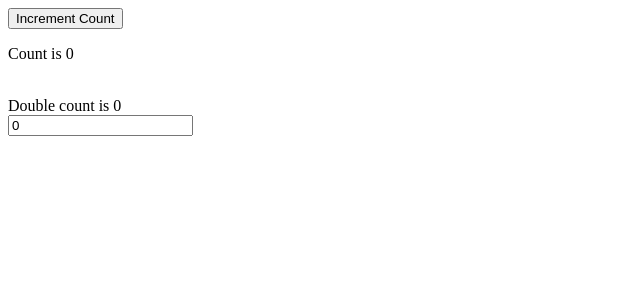
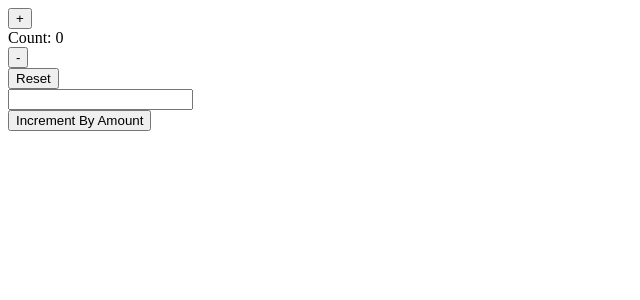
Before and after one commit to coolsrk/react-practice, a React (Create React App) app: page / in a window 1280 px wide. Shown: the top 300 px of the page, without its empty margins (0-640 px from the left). Built offline with nearby package versions, Linux system fonts and the light colour scheme.

Commit message:
Concept: Redux

```diff
--- a/package.json
+++ b/package.json
@@ -3,12 +3,14 @@
   "version": "0.1.0",
   "private": true,
   "dependencies": {
+    "@reduxjs/toolkit": "^2.5.0",
     "@testing-library/jest-dom": "^5.17.0",
     "@testing-library/react": "^13.4.0",
     "@testing-library/user-event": "^13.5.0",
     "react": "^18.3.1",
     "react-dom": "^18.3.1",
     "react-hook-form": "^7.54.2",
+    "react-redux": "^9.2.0",
     "react-router-dom": "^7.1.1",
     "react-scripts": "5.0.1",
     "web-vitals": "^2.1.4"
--- a/src/App.js
+++ b/src/App.js
@@ -1,5 +1,5 @@
 import React from "react";
-import Main from "./Use Memo/components/Main";
+import Main from "./Redux/components/Main";
 
 const App = () => {
   return (
--- /dev/null
+++ b/src/Redux/components/App.js
@@ -0,0 +1,51 @@
+import React, { useState } from "react";
+import { useDispatch, useSelector } from "react-redux";
+import { increment, decrement, reset, incrementByAmount } from "../redux/slices/counterSlice";
+
+const App = () => {
+  const [incrementAmount, setIncrementAmount] = useState(0);
+
+  // useSelector() is a hook that allows you to extract data from the Redux store state.
+  const counter = useSelector((state) => state.counter.value);
+  // useDispatch() is a hook that allows you to dispatch actions to the Redux store.
+  const dispatch = useDispatch();
+
+  const handlePlus = () => {
+    dispatch(increment());
+  };
+
+  const handleMinus = () => {
+    dispatch(decrement());
+  };
+
+  const handleReset = () => {
+    dispatch(reset());
+  };
+
+  const handleIncrementByAmount = () => {
+    dispatch(incrementByAmount(incrementAmount));
+  };
+
+  return (
+    <div>
+      <button onClick={handlePlus}>+</button>
+      <br />
+      <span>Count: {counter}</span>
+      <br />
+      <button onClick={handleMinus}>-</button>
+      <br />
+      <button onClick={handleReset}>Reset</button>
+      <br />
+      <input
+        type="number"
+        onChange={(e) => {
+          setIncrementAmount(e.target.value);
+        }}
+      />
+      <br />
+      <button onClick={handleIncrementByAmount}>Increment By Amount</button>
+    </div>
+  );
+};
+
+export default App;
--- /dev/null
+++ b/src/Redux/components/Main.js
@@ -0,0 +1,14 @@
+import React from "react";
+import App from "./App";
+import { Provider } from "react-redux";
+import { store } from "../redux/store";
+
+const Main = () => {
+  return (
+    <Provider store={store}>
+      <App />
+    </Provider>
+  );
+};
+
+export default Main;
--- /dev/null
+++ b/src/Redux/redux/slices/counterSlice.js
@@ -0,0 +1,25 @@
+import { createSlice } from "@reduxjs/toolkit";
+
+const counterSlice = createSlice({
+  name: "counter",
+  initialState: {
+    value: 0,
+  },
+  reducers: {
+    increment: (state) => {
+      state.value += 1;
+    },
+    decrement: (state) => {
+      state.value -= 1;
+    },
+    reset: (state) => {
+      state.value = 0;
+    },
+    incrementByAmount: (state, action) => {
+        state.value += Number(action.payload);
+    }
+  },
+});
+
+export const { increment, decrement, reset, incrementByAmount } = counterSlice.actions;
+export default counterSlice.reducer;
--- /dev/null
+++ b/src/Redux/redux/store.js
@@ -0,0 +1,8 @@
+import { configureStore } from '@reduxjs/toolkit'
+import counterReducer from '../redux/slices/counterSlice';
+
+export const store = configureStore({
+  reducer: {
+    counter: counterReducer,
+  },
+});
```
Also changed, not shown: src/Redux/css/Main.css (added), src/Redux/readme.md (added), 2 other files (tests, documents, lock files or other folders).
